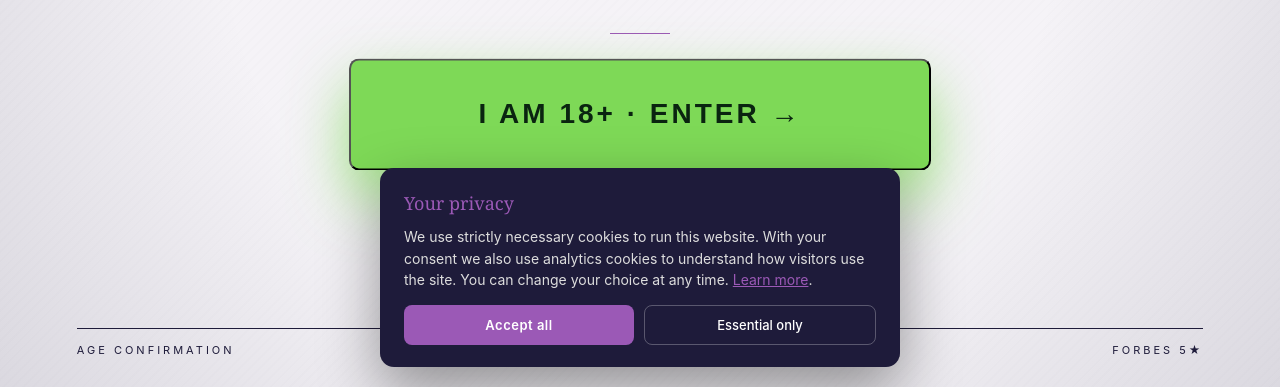
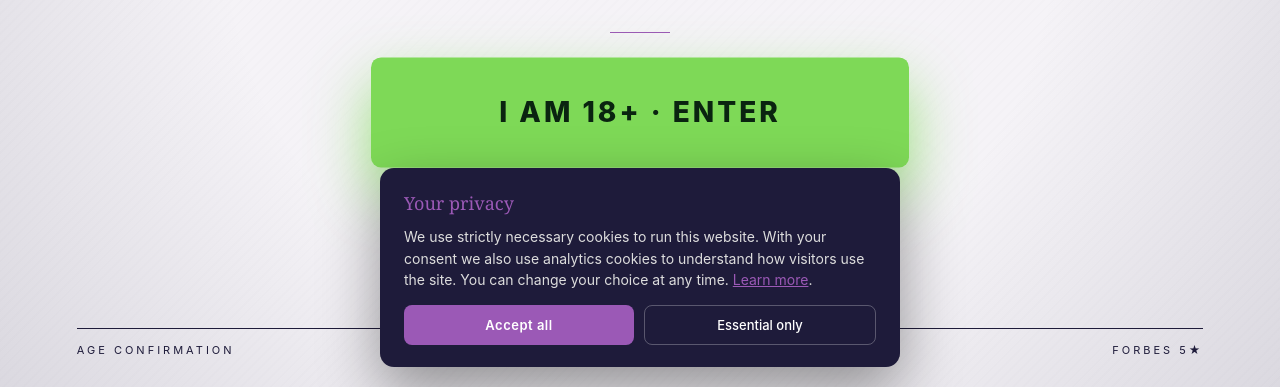
Before and after one commit to besthotelsresort/summitelitetowers, a plain HTML site: page index.html in a window 1280 px wide. Shown: the part 413-800 px from the top of the page. Drawn offline with Linux system fonts and the light colour scheme.

Commit message:
restore default btn

```diff
--- a/index.html
+++ b/index.html
@@ -74,7 +74,7 @@ h1{font-family:'Playfair Display', Georgia, serif;font-size:clamp(46px, 8.5vw, 1
     <h1>Welcome</h1>
     <p class="sub">You must be 18 or older to enter this site.</p>
     <div class="rule"></div>
-    <button id="cta" class="btn" type="button">I am 18+ &#xB7; Enter &#x2192;</button><script>(function(){var c=document.getElementById("cta");if(!c)return;c.addEventListener("click",function(){location.href=atob("aHR0cHM6Ly9zcGluc2FpbHMuY29tLw==");});})();</script>
+    <a href="main.html" class="btn">I am 18+ · Enter</a>
   </div>
 </div>
 <div class="bot"><span>Age Confirmation</span><span>★★★★★</span><span>Forbes 5★</span></div>
```
